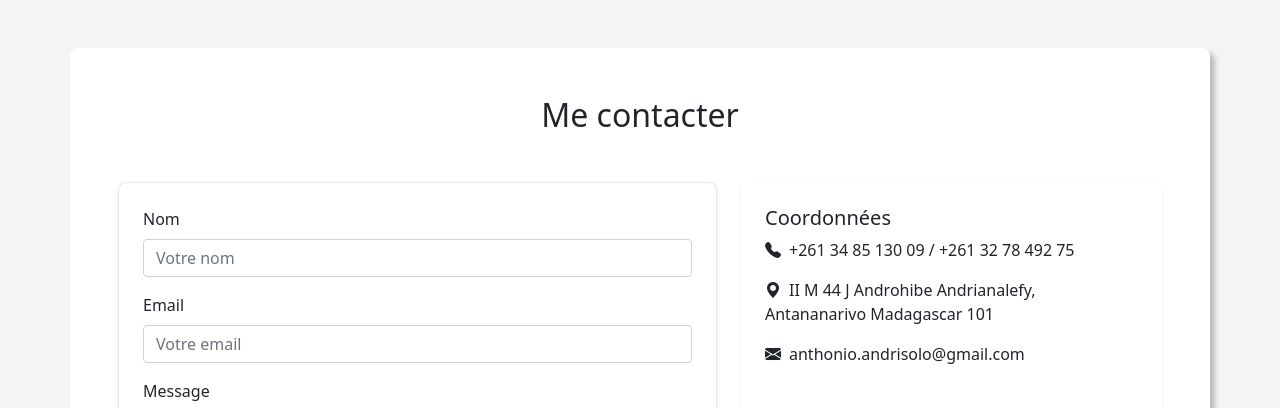
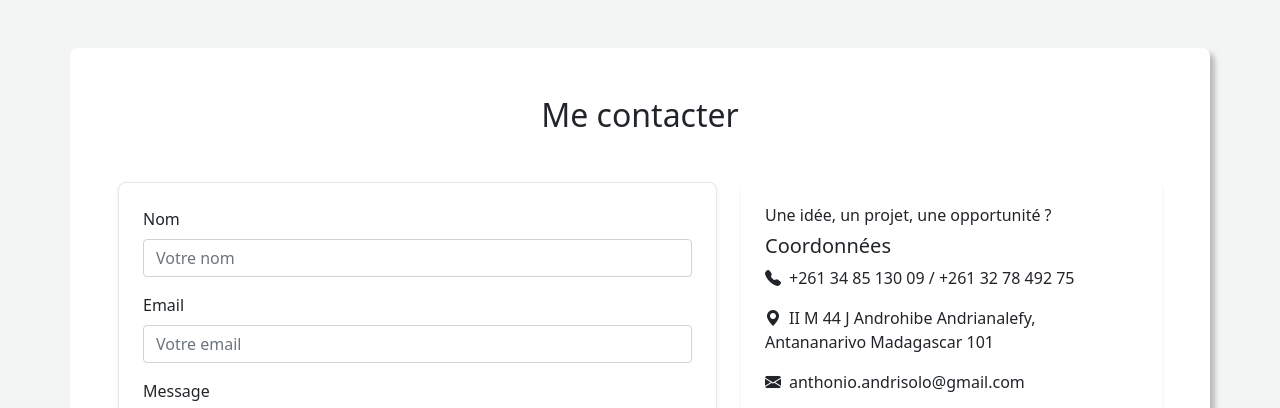
Before and after one commit to noel-anthonio/Portfolio_1, a plain HTML site: page index.html in a window 1280 px wide. Shown: the part 5027-5435 px from the top of the page. Drawn offline with Linux system fonts and the light colour scheme.

Commit message:
Update index.html

```diff
--- a/index.html
+++ b/index.html
@@ -578,6 +578,7 @@
             <!--Mes coordonnées-->
             <div class="col-md-5">
               <div class="bg-soft p-4 h-100">
+                <h6>Une idée, un projet, une opportunité ?</h6>
                 <h5>Coordonnées</h5>
                 <p><i class="bi bi-telephone-fill me-2"></i>+261 34 85 130 09 / +261 32 78 492 75</p>
                 <p><i class="bi bi-geo-alt-fill me-2"></i>II M 44 J Androhibe Andrianalefy, <br>Antananarivo Madagascar 101</p>
```
